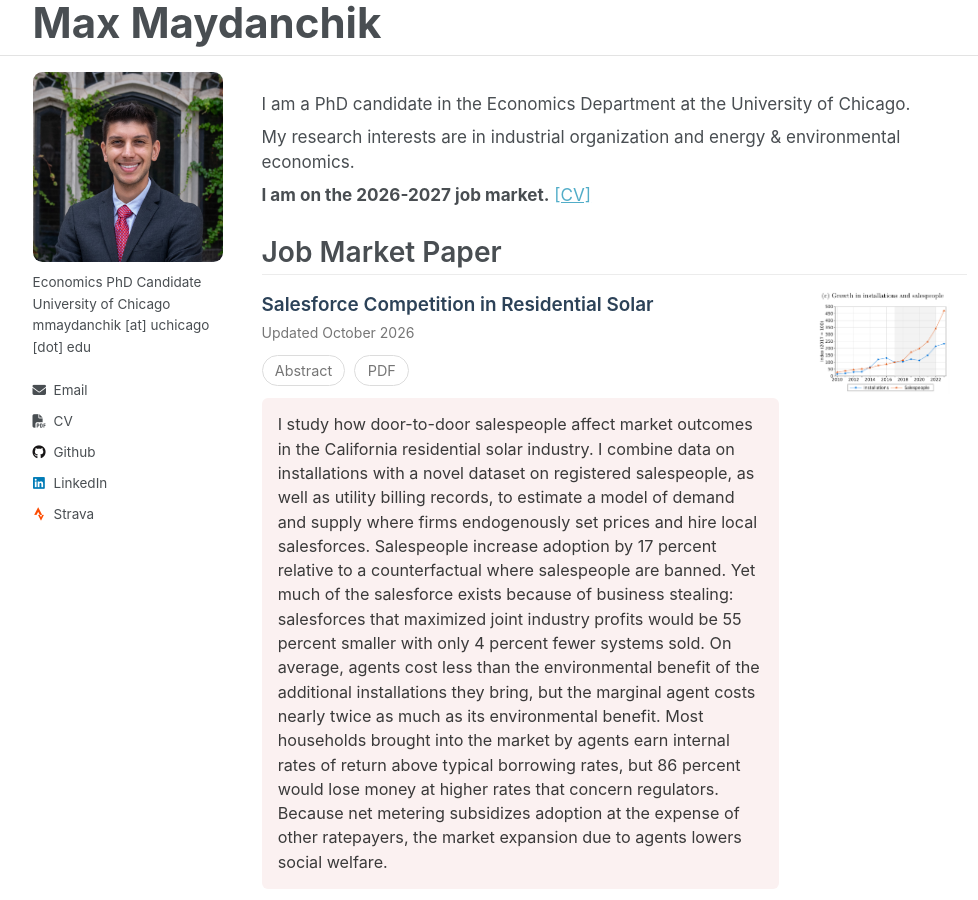
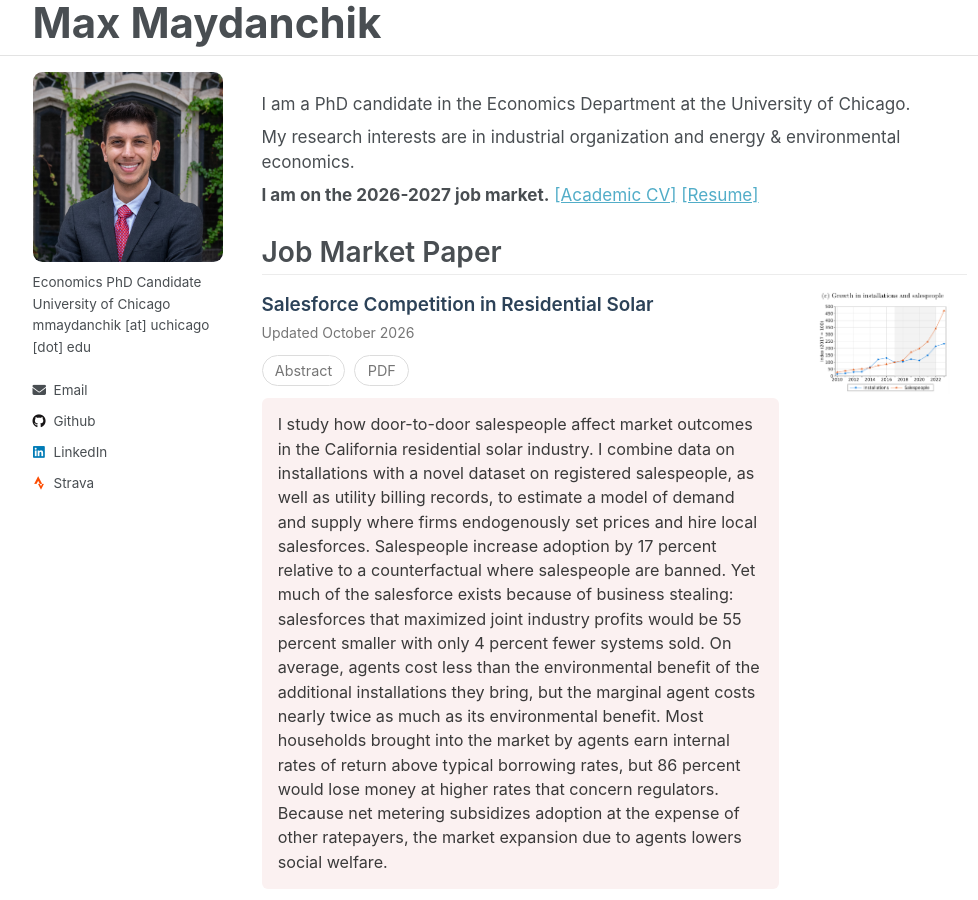
Before and after one commit to MMaydanchik/mmaydanchik.github.io, a Jekyll site: the page built from _pages/about.md, in a window 1280 px wide and 900 px high. Shown: the whole window, without its empty margins (121-1099 px from the left). Built offline with Jekyll 4.4.1, drawn with Linux system fonts in a browser that asks for light colours.

Commit message:
Add academic CV; link CV and resume from the home page
Show [Academic CV] [Resume] on the home page and drop the CV button
from the sidebar links.

Co-Authored-By: Claude Opus 5.5 <noreply@anthropic.com>

```diff
--- a/_config.yml
+++ b/_config.yml
@@ -29,7 +29,7 @@ author:
     Economics PhD Candidate
     University of Chicago
     mmaydanchik [at] uchicago [dot] edu
-  cv               : "/files/Maydanchik_Resume.pdf"
+  cv               : # blank hides the sidebar CV link; CV and resume are linked from about.md
   email            : "mmaydanchik@uchicago.edu"
   github           : "MMaydanchik"
   linkedin         : "max-maydanchik-794aa3115/"
--- a/_pages/about.md
+++ b/_pages/about.md
@@ -164,7 +164,7 @@ redirect_from:
 
 I am a PhD candidate in the Economics Department at the University of Chicago.
 <span style="display: block; margin-top: 0.4em;">My research interests are in industrial organization and energy & environmental economics.</span>
-<span style="display: block; margin-top: 0.4em;"><b>I am on the 2026-2027 job market.</b> <a href="/files/Maydanchik_Resume.pdf">[CV]</a></span>
+<span style="display: block; margin-top: 0.4em;"><b>I am on the 2026-2027 job market.</b> <a href="/files/Maydanchik_CV.pdf">[Academic CV]</a> <a href="/files/Maydanchik_Resume.pdf">[Resume]</a></span>
 
 <div class="papers-section" markdown="0">
 
```
Also changed, not shown: 1 other file.
